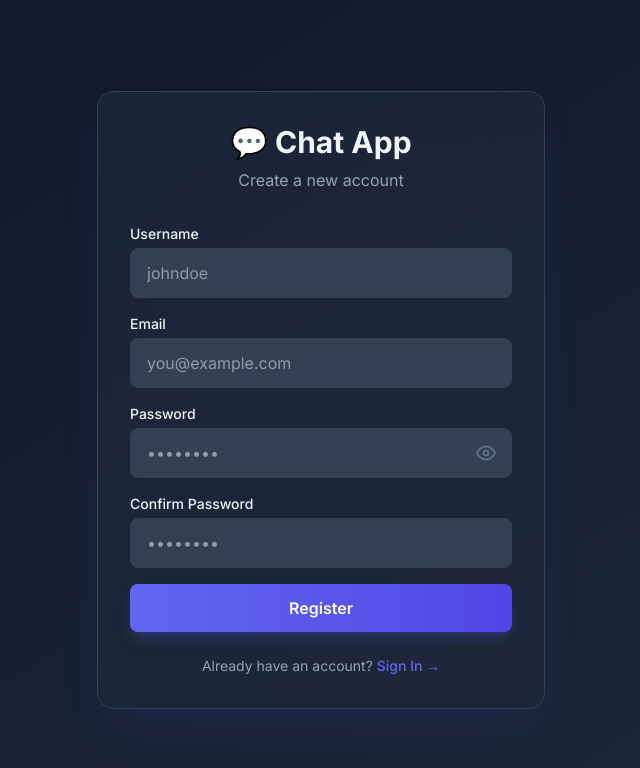
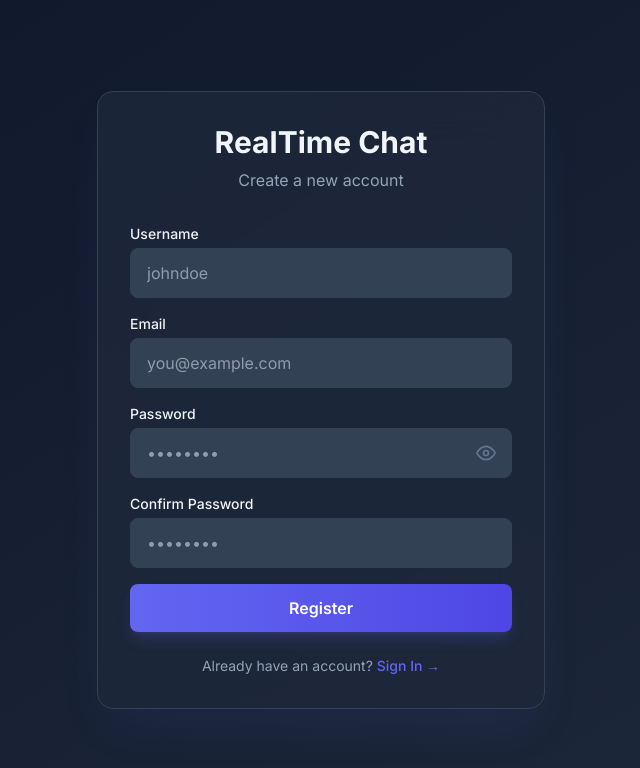
Before and after one commit to jVe021/Realtime-chat, a React (Vite) app in the folder realtime-chat-frontend/: page /register in a window 1280 px wide. Shown: the top 768 px of the page, without its empty margins (319-959 px from the left). Built offline with nearby package versions, Linux system fonts and the light colour scheme; no server answers.

Commit message:
updated name

```diff
--- a/realtime-chat-frontend/src/components/layout/Sidebar.tsx
+++ b/realtime-chat-frontend/src/components/layout/Sidebar.tsx
@@ -87,7 +87,7 @@ export const Sidebar = ({ isOpen, onClose }: SidebarProps) => {
                 {/* Header */}
                 <div className="p-4 border-b border-border">
                     <h2 className="text-xl font-bold flex items-center gap-2 text-text-primary">
-                        💬 Chat App
+                        RealTime Chat
                     </h2>
                     <div className="mt-2 text-sm text-text-secondary flex items-center gap-2">
                         <span className="w-2 h-2 rounded-full bg-success"></span>
--- a/realtime-chat-frontend/src/pages/LoginPage.tsx
+++ b/realtime-chat-frontend/src/pages/LoginPage.tsx
@@ -41,7 +41,7 @@ export const LoginPage = () => {
         <div className="min-h-screen flex items-center justify-center bg-bg-primary bg-gradient-to-br from-bg-primary to-bg-secondary p-4">
             <div className="w-full max-w-md bg-bg-secondary/80 backdrop-blur-xl border border-border rounded-2xl shadow-2xl shadow-accent/10 p-8">
                 <div className="text-center mb-8">
-                    <h1 className="text-3xl font-bold text-text-primary mb-2">💬 Chat App</h1>
+                    <h1 className="text-3xl font-bold text-text-primary mb-2">RealTime Chat</h1>
                     <p className="text-text-secondary">Sign in to continue to your account</p>
                 </div>
 
--- a/realtime-chat-frontend/src/pages/RegisterPage.tsx
+++ b/realtime-chat-frontend/src/pages/RegisterPage.tsx
@@ -54,7 +54,7 @@ export const RegisterPage = () => {
         <div className="min-h-screen flex items-center justify-center bg-bg-primary bg-gradient-to-br from-bg-primary to-bg-secondary p-4">
             <div className="w-full max-w-md bg-bg-secondary/80 backdrop-blur-xl border border-border rounded-2xl shadow-2xl shadow-accent/10 p-8">
                 <div className="text-center mb-8">
-                    <h1 className="text-3xl font-bold text-text-primary mb-2">💬 Chat App</h1>
+                    <h1 className="text-3xl font-bold text-text-primary mb-2">RealTime Chat</h1>
                     <p className="text-text-secondary">Create a new account</p>
                 </div>
 
```
